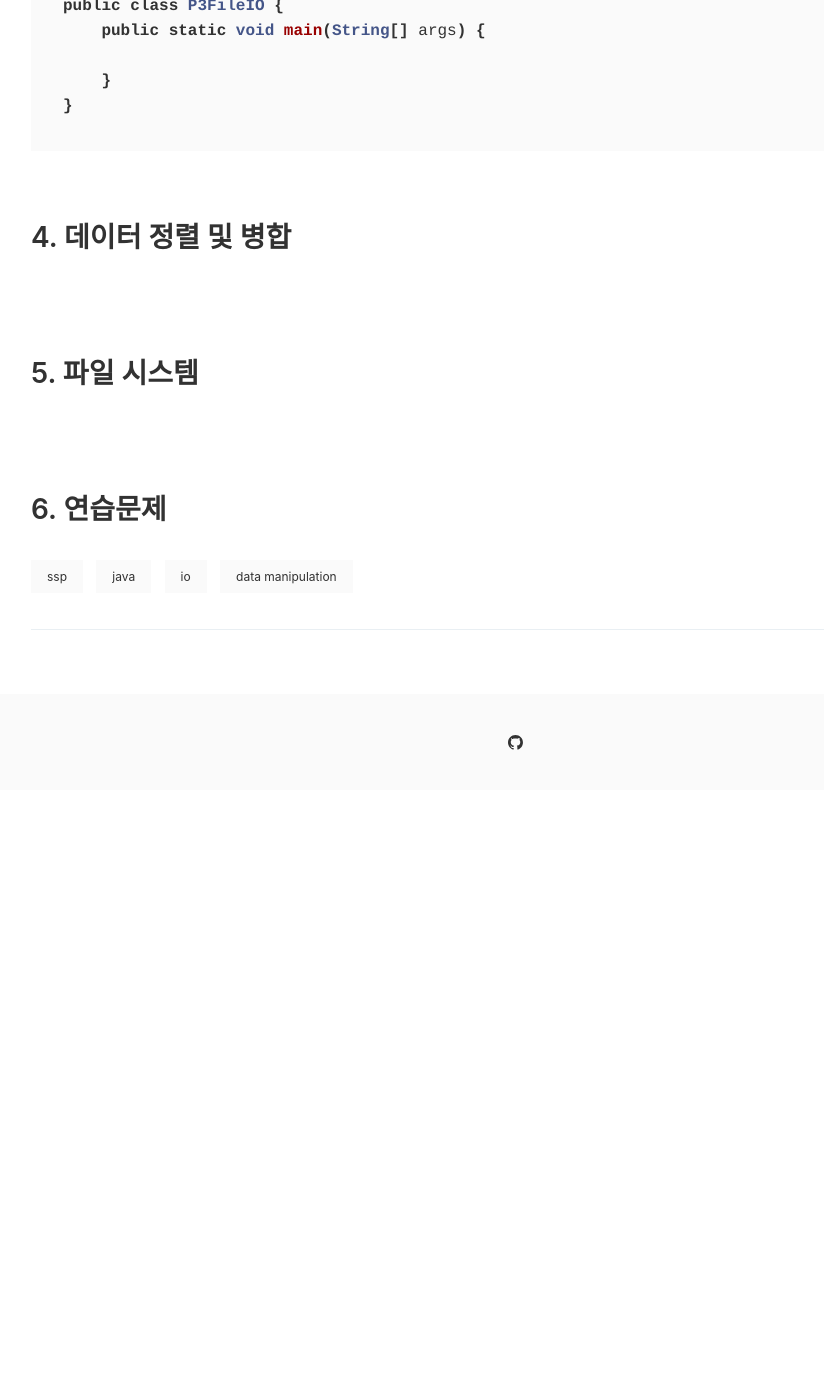
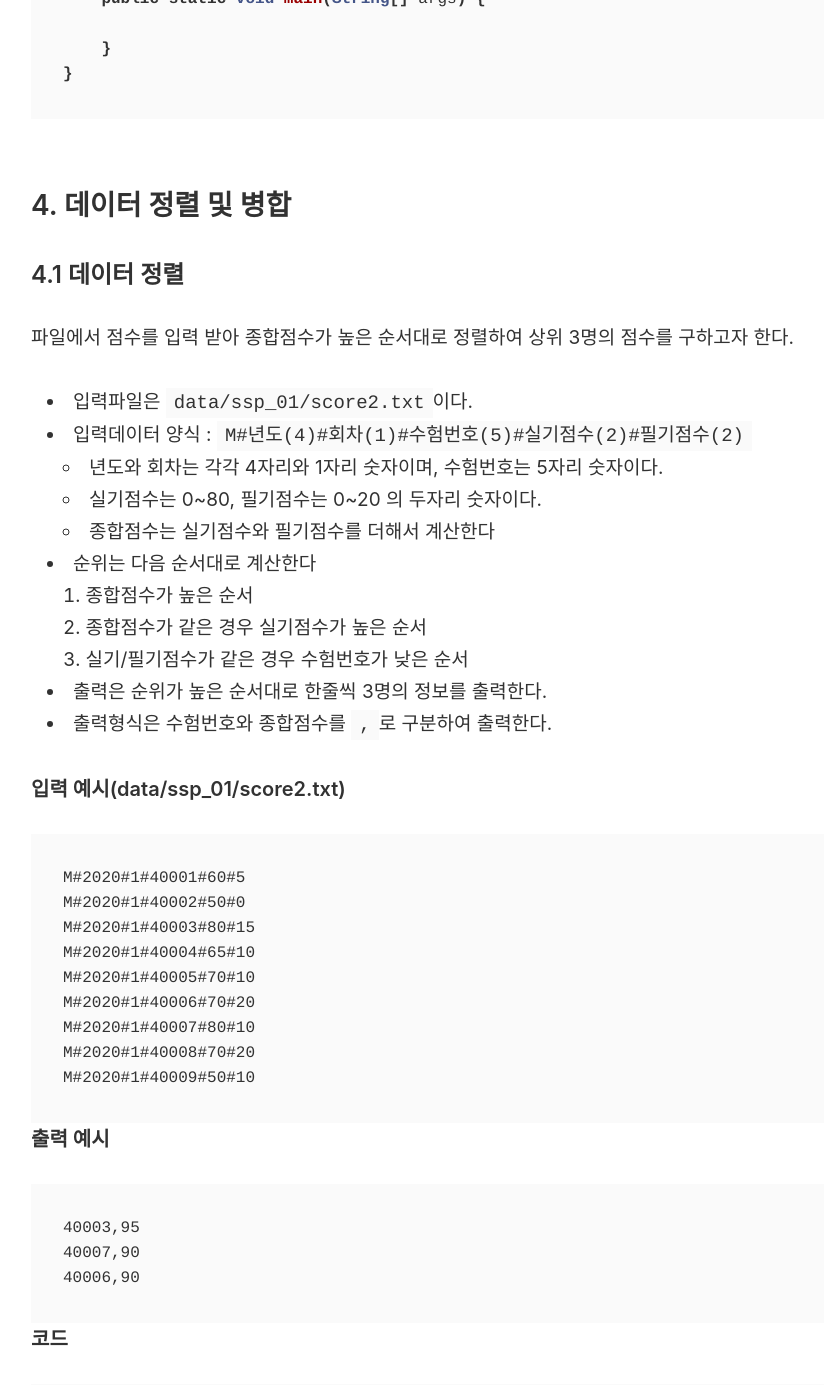
Before and after one commit to DevStd/ssp, a Jekyll site: the page built from docs/_posts/2020-04-13-basic-io-and-data-manipulation.markdown, in a window 1280 px wide and 1400 px high, scrolled down 5539 px. Shown: the top 1385 px of the window, without its empty margins (125-949 px from the left). Built offline with Jekyll 4.4.1, drawn with Linux system fonts in a browser that asks for light colours; comment, search, counter and statistics services are not loaded; before the commit the page ends 6329 px from its top, so only the background shows below that; some of the changed text lies outside the part shown.

Commit message:
add question 4

````diff
--- a/docs/_posts/2020-04-13-basic-io-and-data-manipulation.markdown
+++ b/docs/_posts/2020-04-13-basic-io-and-data-manipulation.markdown
@@ -159,6 +159,49 @@ public class P3FileIO {
 
 <br/>
 ## 4. 데이터 정렬 및 병합
+### 4.1 데이터 정렬
+파일에서 점수를 입력 받아 종합점수가 높은 순서대로 정렬하여 상위 3명의 점수를 구하고자 한다.
+
+* 입력파일은 ```data/ssp_01/score2.txt```이다.
+* 입력데이터 양식 : ```M#년도(4)#회차(1)#수험번호(5)#실기점수(2)#필기점수(2)```
+    * 년도와 회차는 각각 4자리와 1자리 숫자이며, 수험번호는 5자리 숫자이다.
+    * 실기점수는 0~80, 필기점수는 0~20 의 두자리 숫자이다.
+    * 종합점수는 실기점수와 필기점수를 더해서 계산한다
+* 순위는 다음 순서대로 계산한다
+    1. 종합점수가 높은 순서
+    2. 종합점수가 같은 경우 실기점수가 높은 순서
+    3. 실기/필기점수가 같은 경우 수험번호가 낮은 순서
+* 출력은 순위가 높은 순서대로 한줄씩 3명의 정보를 출력한다.
+* 출력형식은 수험번호와 종합점수를 ```,```로 구분하여 출력한다.
+
+#### 입력 예시(data/ssp_01/score2.txt)
+```
+M#2020#1#40001#60#5
+M#2020#1#40002#50#0
+M#2020#1#40003#80#15
+M#2020#1#40004#65#10
+M#2020#1#40005#70#10
+M#2020#1#40006#70#20
+M#2020#1#40007#80#10
+M#2020#1#40008#70#20
+M#2020#1#40009#50#10
+```
+#### 출력 예시
+```
+40003,95
+40007,90
+40006,90
+```
+#### 코드
+```java
+public class P4SortAggregation1 {
+    public static void main(String[] args) {
+
+    }
+}
+```
+
+<br/>
 
 
 <br/>
````
Also changed, not shown: other parts of docs/_posts/2020-04-13-basic-io-and-data-manipulation.markdown (+2 -2 lines), ssp_java/data/ssp_01/score.txt (added, +10 -0 lines), ssp_java/data/ssp_01/score2.txt (added, +9 -0 lines), ssp_java/out/out.txt (added), 3 other files.
